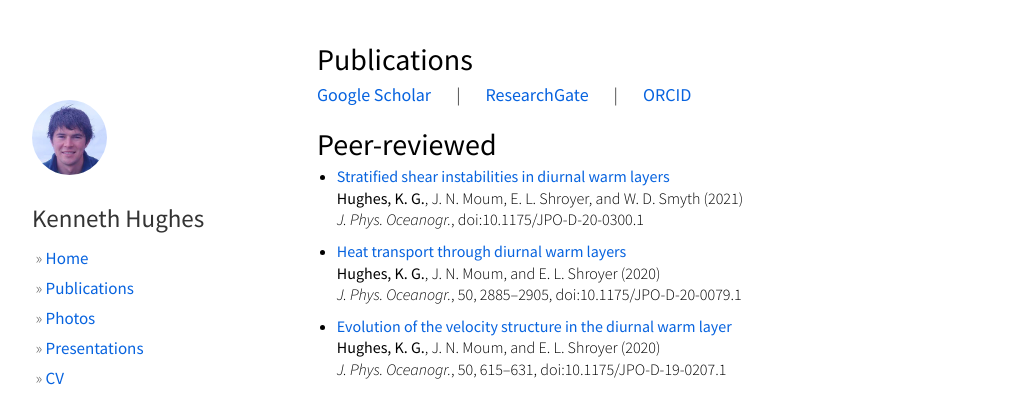
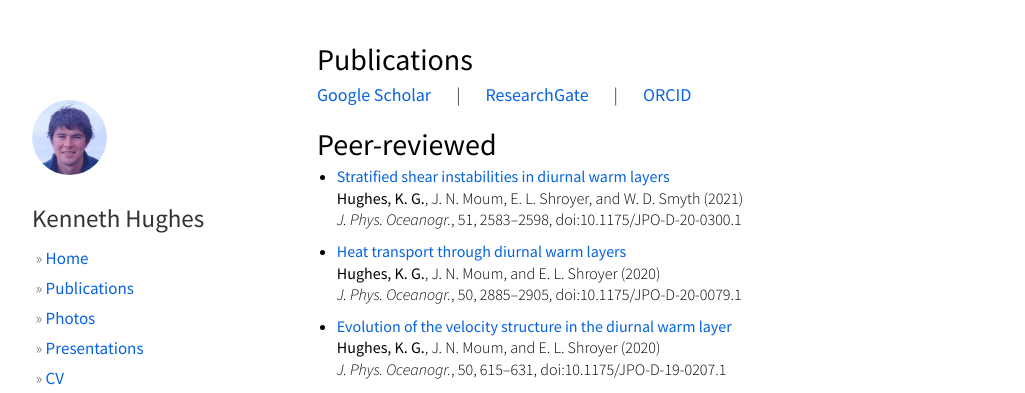
Before and after one commit to hugke729/hugke729.github.io, a Jekyll site: the page built from publications/index.md, in a window 1280 px wide and 900 px high. Shown: the top 393 px of the window, without its empty margins (53-1078 px from the left). Built offline with Jekyll 4.4.1, drawn with Linux system fonts in a browser that asks for light colours; nearby versions of some CDN libraries.

Commit message:
Add page numbers

```diff
--- a/publications/index.md
+++ b/publications/index.md
@@ -13,7 +13,7 @@ css: publications
 
 * [Stratified shear instabilities in diurnal warm layers][pr12]
 __Hughes, K. G.__, J. N. Moum, E. L. Shroyer, and W. D. Smyth (2021)
-*J. Phys. Oceanogr.*, doi:10.1175/JPO-D-20-0300.1
+*J. Phys. Oceanogr.*, 51, 2583–2598, doi:10.1175/JPO-D-20-0300.1
 
 * [Heat transport through diurnal warm layers][pr11]
 __Hughes, K. G.__, J. N. Moum, and E. L. Shroyer (2020)
```
